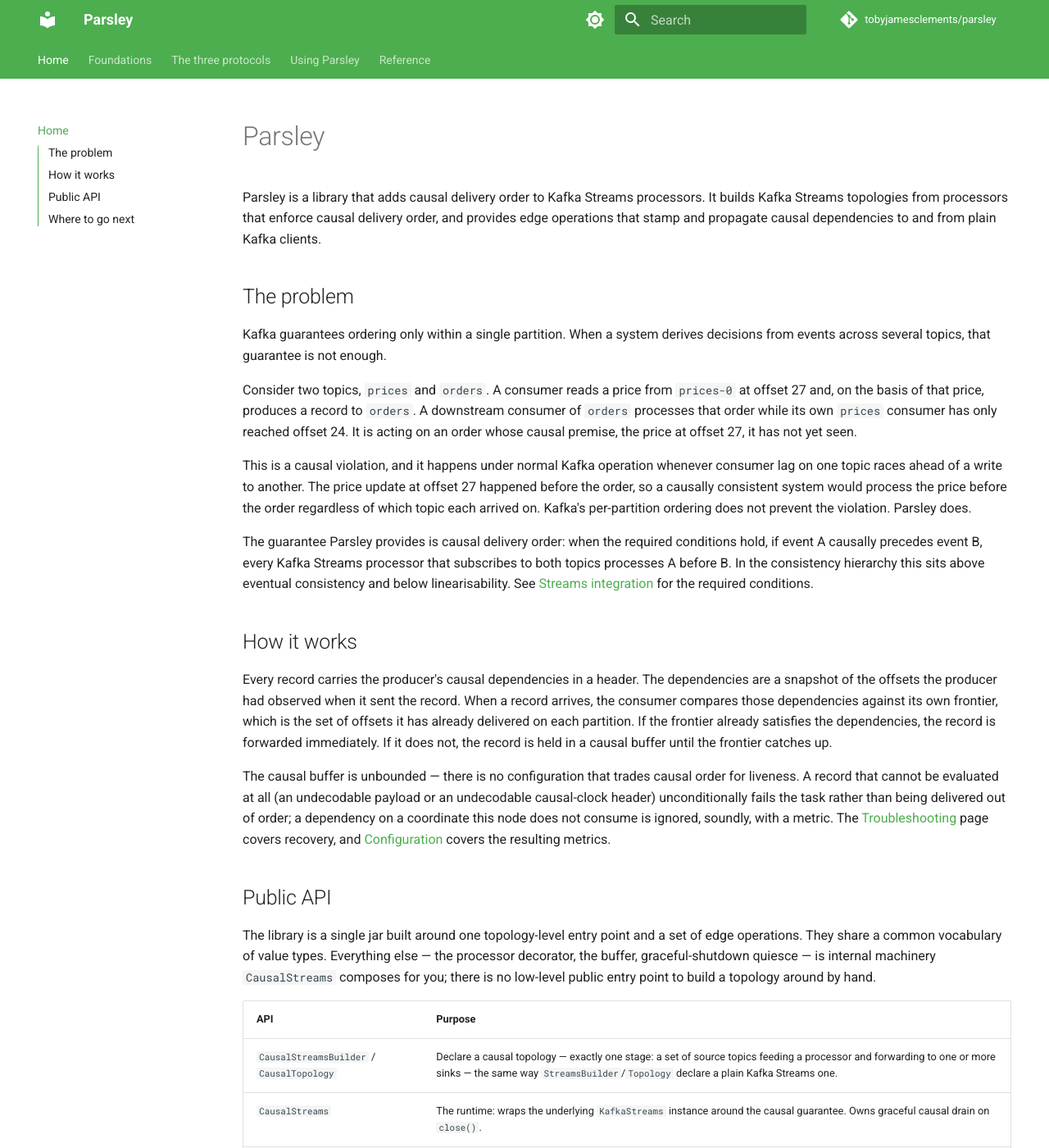
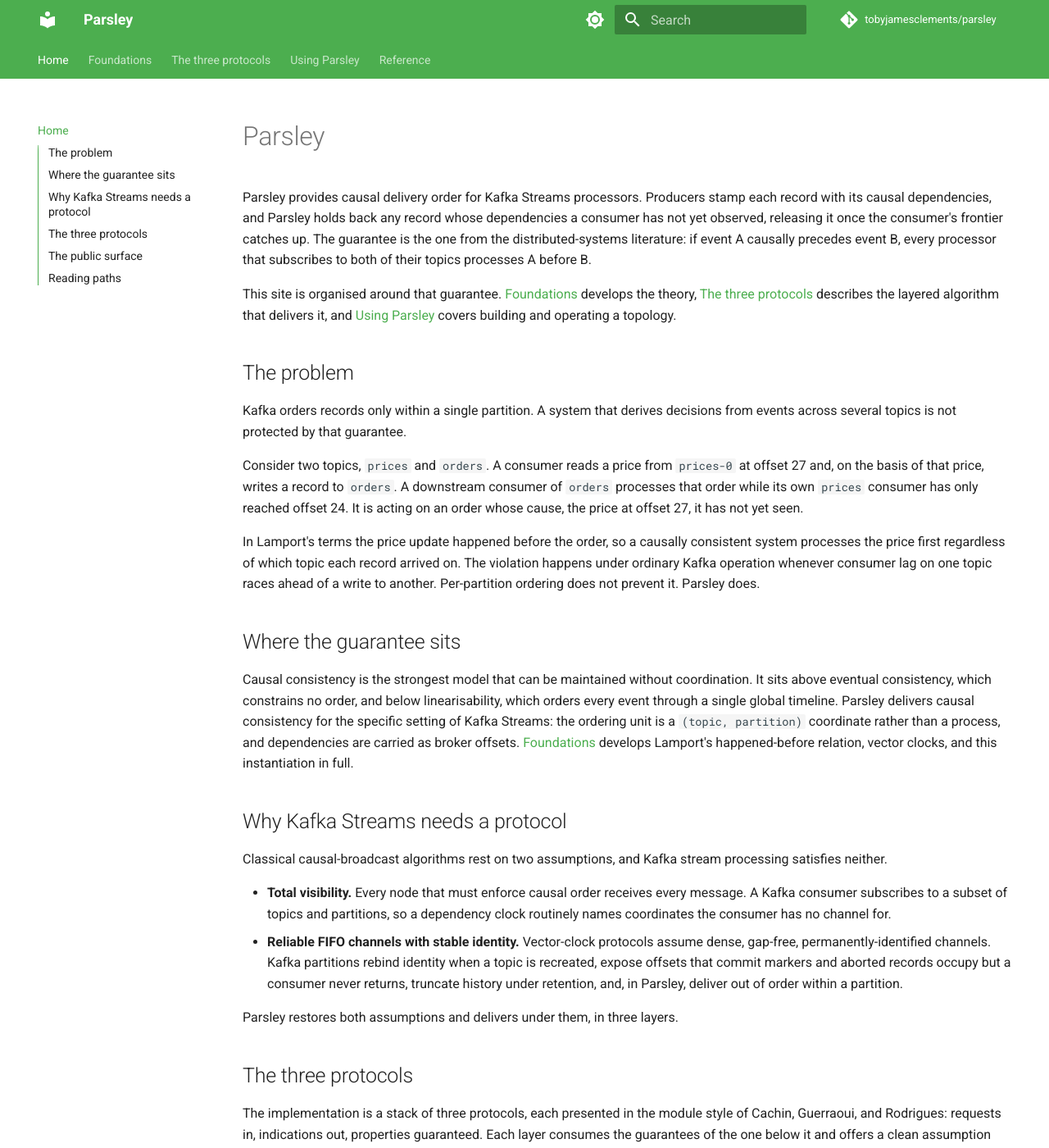
Before and after one commit to tobyjamesclements/parsley, an MkDocs documentation site: the page built from docs/index.md, in a window 1280 px wide and 1400 px high. Shown: the whole window at 82% size. Built offline with MkDocs 1.6.1 and Material for MkDocs 9.7.7, drawn with Linux system fonts in a browser that asks for light colours; comment, search, counter and statistics services are not loaded; the version menu is left out; some of the changed text lies outside the part shown.

Commit message:
Lead the landing pages with the academic framing
Rewrite the docs home page, the root Javadoc overview.html, and README.md to open
by situating Parsley in the causal-consistency literature (Lamport's happened-before
relation, vector clocks), state the two classical assumptions Kafka stream processing
breaks (total visibility; reliable FIFO channels), and present the three-protocol
stack with its lineage before the public-API orientation. The overview.html
typical-usage sample adopts the c1/c2/c3 topic naming the rest of the docs samples
use.

mkdocs build --strict and mvn -o javadoc:javadoc green.

Co-Authored-By: Claude Fable 5 <noreply@anthropic.com>
Claude-Session: https://claude.ai/code/session_01DntNjc5jVvKXTETd59vdcW

````diff
--- a/docs/index.md
+++ b/docs/index.md
@@ -1,63 +1,110 @@
 # Parsley
 
-Parsley is a library that adds causal delivery order to Kafka Streams processors. It builds Kafka
-Streams topologies from processors that enforce causal delivery order, and provides edge operations
-that stamp and propagate causal dependencies to and from plain Kafka clients.
+Parsley provides causal delivery order for Kafka Streams processors. Producers stamp each record
+with its causal dependencies, and Parsley holds back any record whose dependencies a consumer has
+not yet observed, releasing it once the consumer's frontier catches up. The guarantee is the one
+from the distributed-systems literature: if event A causally precedes event B, every processor
+that subscribes to both of their topics processes A before B.
+
+This site is organised around that guarantee. [Foundations](foundations/causal-consistency.md)
+develops the theory, [The three protocols](protocols/index.md) describes the layered algorithm
+that delivers it, and [Using Parsley](guide/getting-started.md) covers building and operating a
+topology.
 
 ## The problem
 
-Kafka guarantees ordering only within a single partition. When a system derives decisions from
-events across several topics, that guarantee is not enough.
+Kafka orders records only within a single partition. A system that derives decisions from events
+across several topics is not protected by that guarantee.
 
 Consider two topics, `prices` and `orders`. A consumer reads a price from `prices-0` at offset 27
-and, on the basis of that price, produces a record to `orders`. A downstream consumer of `orders`
+and, on the basis of that price, writes a record to `orders`. A downstream consumer of `orders`
 processes that order while its own `prices` consumer has only reached offset 24. It is acting on an
-order whose causal premise, the price at offset 27, it has not yet seen.
+order whose cause, the price at offset 27, it has not yet seen.
 
-This is a causal violation, and it happens under normal Kafka operation whenever consumer lag on one
-topic races ahead of a write to another. The price update at offset 27 happened before the order, so
-a causally consistent system would process the price before the order regardless of which topic each
-arrived on. Kafka's per-partition ordering does not prevent the violation. Parsley does.
+In Lamport's terms the price update happened before the order, so a causally consistent system
+processes the price first regardless of which topic each record arrived on. The violation happens
+under ordinary Kafka operation whenever consumer lag on one topic races ahead of a write to
+another. Per-partition ordering does not prevent it. Parsley does.
 
-The guarantee Parsley provides is causal delivery order: when the required conditions hold, if
-event A causally precedes event B, every Kafka Streams processor that subscribes to both topics
-processes A before B. In the consistency hierarchy this sits above eventual consistency and below
-linearisability. See [Streams integration](guide/streams.md) for the required conditions.
+## Where the guarantee sits
 
-## How it works
+Causal consistency is the strongest model that can be maintained without coordination. It sits
+above eventual consistency, which constrains no order, and below linearisability, which orders
+every event through a single global timeline. Parsley delivers causal consistency for the specific
+setting of Kafka Streams: the ordering unit is a `(topic, partition)` coordinate rather than a
+process, and dependencies are carried as broker offsets.
+[Foundations](foundations/causal-consistency.md) develops Lamport's happened-before relation,
+vector clocks, and this instantiation in full.
 
-Every record carries the producer's causal dependencies in a header. The dependencies are a snapshot
-of the offsets the producer had observed when it sent the record. When a record arrives, the
-consumer compares those dependencies against its own frontier, which is the set of offsets it has
-already delivered on each partition. If the frontier already satisfies the dependencies, the record
-is forwarded immediately. If it does not, the record is held in a causal buffer until the frontier
-catches up.
+## Why Kafka Streams needs a protocol
 
-The causal buffer is unbounded — there is no configuration that trades causal order for liveness. A
-record that cannot be evaluated at all (an undecodable payload or an undecodable causal-clock
-header) unconditionally fails the task rather than being delivered out of order; a dependency on a
-coordinate this node does not consume is ignored, soundly, with a metric. The [Troubleshooting](guide/troubleshooting.md) page covers
-recovery, and [Configuration](guide/configuration.md) covers the resulting metrics.
+Classical causal-broadcast algorithms rest on two assumptions, and Kafka stream processing
+satisfies neither.
 
-## Public API
+- **Total visibility.** Every node that must enforce causal order receives every message. A Kafka
+  consumer subscribes to a subset of topics and partitions, so a dependency clock routinely names
+  coordinates the consumer has no channel for.
+- **Reliable FIFO channels with stable identity.** Vector-clock protocols assume dense, gap-free,
+  permanently-identified channels. Kafka partitions rebind identity when a topic is recreated,
+  expose offsets that commit markers and aborted records occupy but a consumer never returns,
+  truncate history under retention, and, in Parsley, deliver out of order within a partition.
 
-The library is a single jar built around one topology-level entry point and a set of edge operations.
-They share a common vocabulary of value types. Everything else — the processor decorator, the buffer,
-graceful-shutdown quiesce — is internal machinery `CausalStreams` composes for you;
-there is no low-level public entry point to build a topology around by hand.
+Parsley restores both assumptions and delivers under them, in three layers.
+
+## The three protocols
+
+The implementation is a stack of three protocols, each presented in the module style of Cachin,
+Guerraoui, and Rodrigues: requests in, indications out, properties guaranteed. Each layer consumes
+the guarantees of the one below it and offers a clean assumption set to the one above.
+
+```
+┌──────────────────────────────────────────────────────────────────┐
+│ gossip              clock dissemination / liveness                │
+│   Chandy–Misra–Bryant null messages, Demers epidemic spread       │
+├──────────────────────────────────────────────────────────────────┤
+│ causal broadcast    receive / deliver in causal order             │
+│   Birman–Schiper–Stephenson CBCAST                                │
+├──────────────────────────────────────────────────────────────────┤
+│ channels            Kafka partition → reliable FIFO channel       │
+│   Hadzilacos–Toueg reliable channels                              │
+└──────────────────────────────────────────────────────────────────┘
+```
+
+- **[Channels](protocols/channels.md)** repairs the transport assumption. UUID-keyed coordinates,
+  seeding and bridging for density, the contiguous frontier, and own-output tracking turn Kafka
+  topic-partitions into the reliable FIFO channels the layer above assumes.
+- **[Causal broadcast](protocols/causal-broadcast.md)** is the core guarantee: the
+  Birman–Schiper–Stephenson delivery gate, the unbounded hold-back buffer, the release cascade, and
+  the single stamping site. It repairs the visibility assumption not by restoring total visibility
+  but by making the delivery predicate sound without it.
+- **[Gossip](protocols/gossip.md)** keeps causal progress observable through processors that emit
+  no business output, using protocol null messages, and quiesces on any topology shape including
+  cycles.
+
+The [protocols overview](protocols/index.md) gives the module boxes, the class map, and the cost
+model of the stack.
+
+## The public surface
+
+Parsley is a single jar built around one topology-level entry point and a set of edge operations
+over a shared vocabulary of value types.
 
 | API | Purpose |
 |---|---|
-| `CausalStreamsBuilder` / `CausalTopology` | Declare a causal topology — exactly one stage: a set of source topics feeding a processor and forwarding to one or more sinks — the same way `StreamsBuilder`/`Topology` declare a plain Kafka Streams one. |
-| `CausalStreams` | The runtime: wraps the underlying `KafkaStreams` instance around the causal guarantee. Owns graceful causal drain on `close()`. |
-| `CausalClock.using` / `observe` / `stamp` / `merge` | Maintain a consumer-side frontier and stamp causal context onto records produced to plain Kafka clients at the topology edge. Topic names are resolved to their stable Kafka UUIDs internally. |
-| `CausalDeliveryException` hierarchy | The typed exceptions Parsley's fail-closed protocol throws out of a task, for an uncaught-exception handler to decide on. See [Streams integration](guide/streams.md#failure-handling). |
+| `CausalStreamsBuilder` / `CausalTopology` | Declare a causal topology: one stage of source topics feeding a processor and forwarding to one or more sinks, the way `StreamsBuilder`/`Topology` declare a plain Kafka Streams one. |
+| `CausalStreams` | The runtime: wraps the underlying `KafkaStreams` instance and owns graceful causal drain on `close()`. |
+| `CausalClock` | Maintain a consumer-side frontier and stamp causal context onto records produced to plain Kafka clients at the topology edge. Topic names resolve to their stable Kafka UUIDs internally. |
+| `CausalDeliveryException` hierarchy | The typed exceptions Parsley's fail-closed protocol throws out of a task, for an uncaught-exception handler to decide on. See [failure handling](guide/streams.md#failure-handling). |
 
-## Where to go next
+There is no low-level public entry point to assemble a topology by hand. The processor decorator,
+the buffer, and the shutdown drain are internal machinery `CausalStreams` composes.
 
-- [Concepts](concepts.md) covers causal dependencies, the frontier, and the buffer.
-- [Getting started](guide/getting-started.md) covers installation and stamping causal context at the edge.
-- [Streams integration](guide/streams.md) covers building a topology with `CausalStreamsBuilder`, the
-  preconditions, and recovery.
-- [Configuration](guide/configuration.md) covers the `parsley.*` keys, header size, and metrics.
-- [API reference](api/index.html) is the full Javadoc.
+## Reading paths
+
+- To understand the guarantee, read [Foundations](foundations/causal-consistency.md) and then
+  [The three protocols](protocols/index.md).
+- To build a topology, start with [Getting started](guide/getting-started.md) and
+  [Streams integration](guide/streams.md).
+- To operate one, see [Configuration](guide/configuration.md) and
+  [Troubleshooting](guide/troubleshooting.md).
+- The [API reference](api/index.html) is the full Javadoc.
````
Also changed, not shown: CHANGELOG.md (+7 -0 lines), README.md (+14 -7 lines), overview.html (+35 -25 lines).
